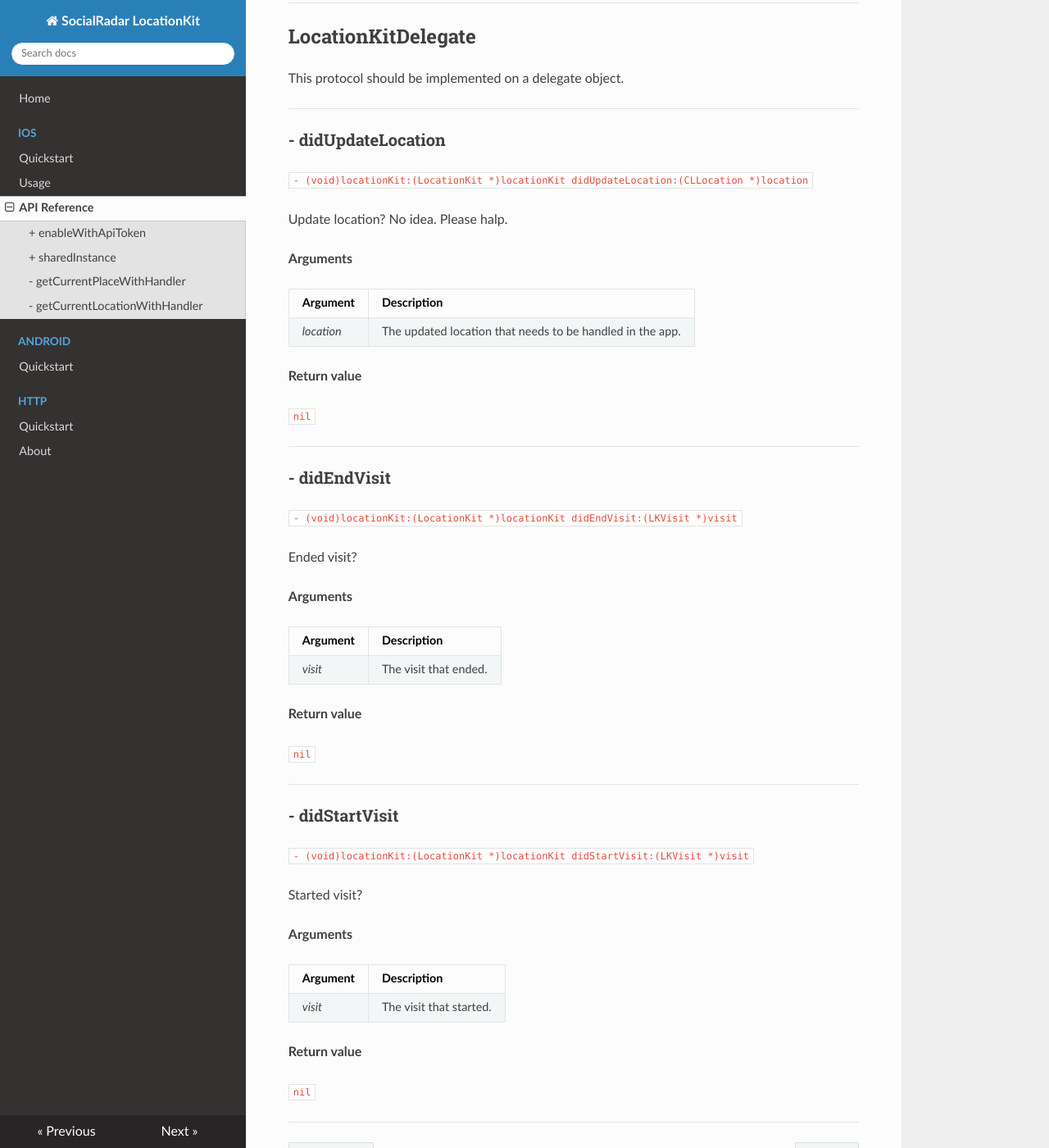
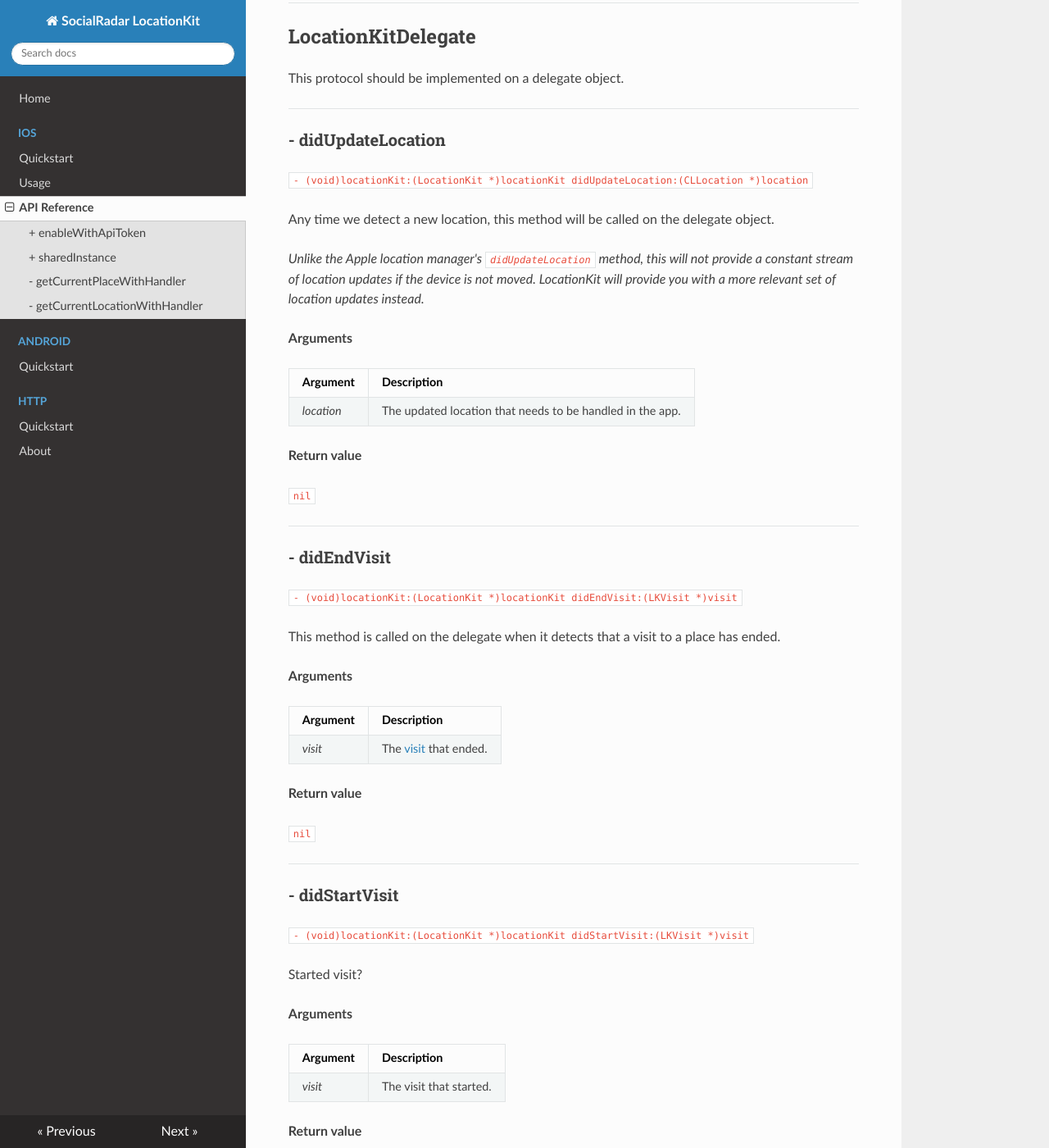
Before and after one commit to ShanaGlenzer/locationkit-docs, an MkDocs documentation site: the page built from docs/ios/api-reference.md, in a window 1280 px wide and 1400 px high, scrolled down 1743 px. Shown: the whole window at 82% size. Built offline with MkDocs 1.6.1, drawn with Linux system fonts in a browser that asks for light colours; nearby versions of some CDN libraries; old or Windows-style settings are respelled for this version of MkDocs.

Commit message:
Some wording updates

```diff
--- a/docs/ios/api-reference.md
+++ b/docs/ios/api-reference.md
@@ -6,7 +6,7 @@
 
 ``+ (LocationKit *)enableWithApiToken:(NSString *)token andDelegate:(id <LocationKitDelegate>)delegate``
 
-Enables LocationKit using an API token retrieved from the [developer portal](http://developer.socialradar.com). Optionally, you can specify an object that implements the [LocationKitDelegate](#locationkitdelegate) protocol; otherwise specify `nil`.
+Enables LocationKit using an API token retrieved from the [developer portal](https://developer.socialradar.com). Optionally, you can specify an object that implements the [LocationKitDelegate](#locationkitdelegate) protocol; otherwise specify `nil`.
 
 **Arguments**
 
@@ -79,7 +79,9 @@ This protocol should be implemented on a delegate object.
 
 ``- (void)locationKit:(LocationKit *)locationKit didUpdateLocation:(CLLocation *)location``
 
-Update location? No idea. Please halp.
+Any time we detect a new location, this method will be called on the delegate object.
+
+*Unlike the Apple location manager's `didUpdateLocation` method, this will not provide a constant stream of location updates if the device is not moved. LocationKit will provide you with a more relevant set of location updates instead.*
 
 **Arguments**
 
@@ -97,13 +99,13 @@ Update location? No idea. Please halp.
 
 ``- (void)locationKit:(LocationKit *)locationKit didEndVisit:(LKVisit *)visit``
 
-Ended visit?
+This method is called on the delegate when it detects that a visit to a place has ended.
 
 **Arguments**
 
 | Argument | Description |
 | --- | --- |
-| *visit* | The visit that ended. |
+| *visit* | The [visit](#lkvisit) that ended. |
 
 **Return value**
 
```
